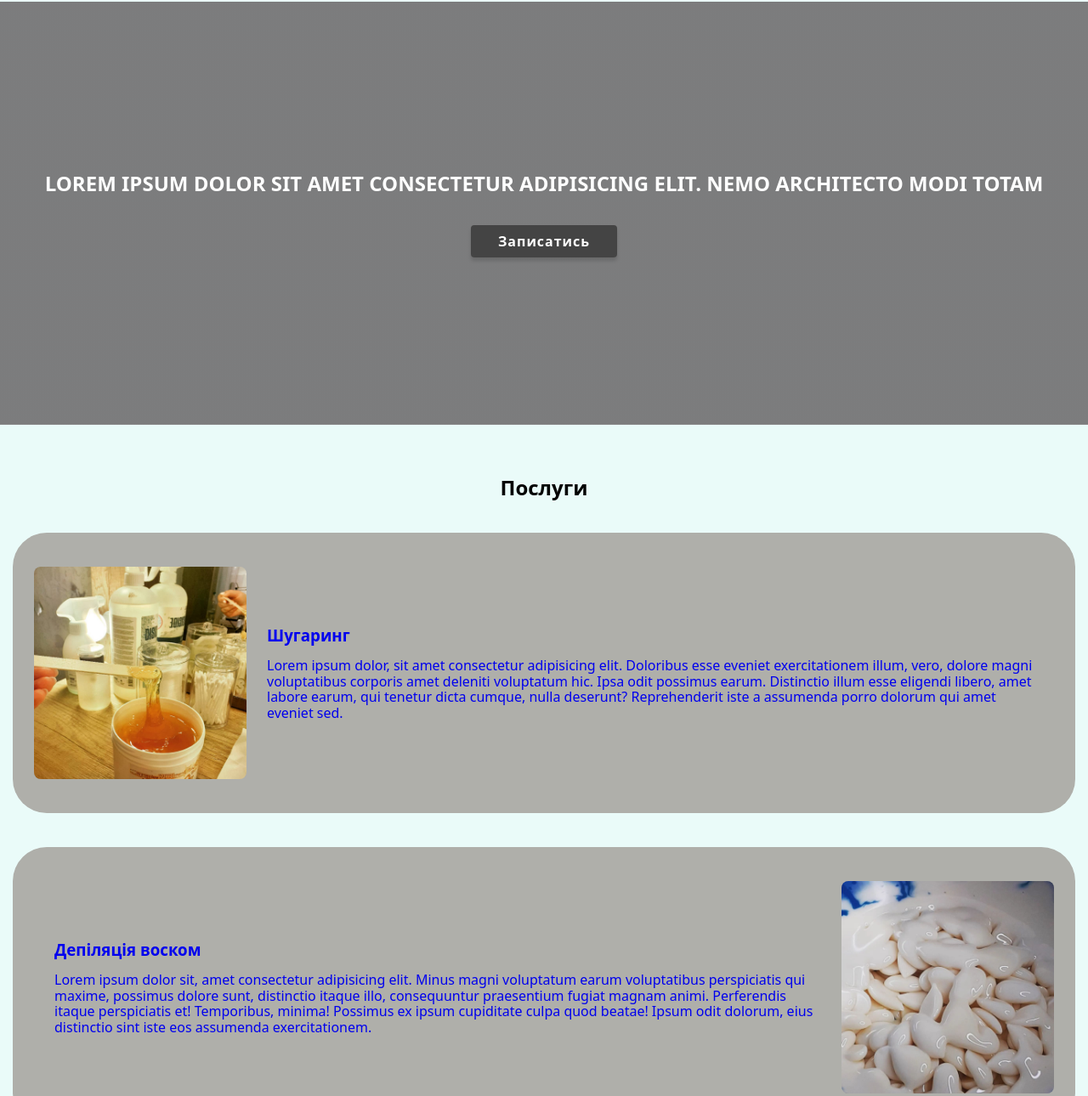
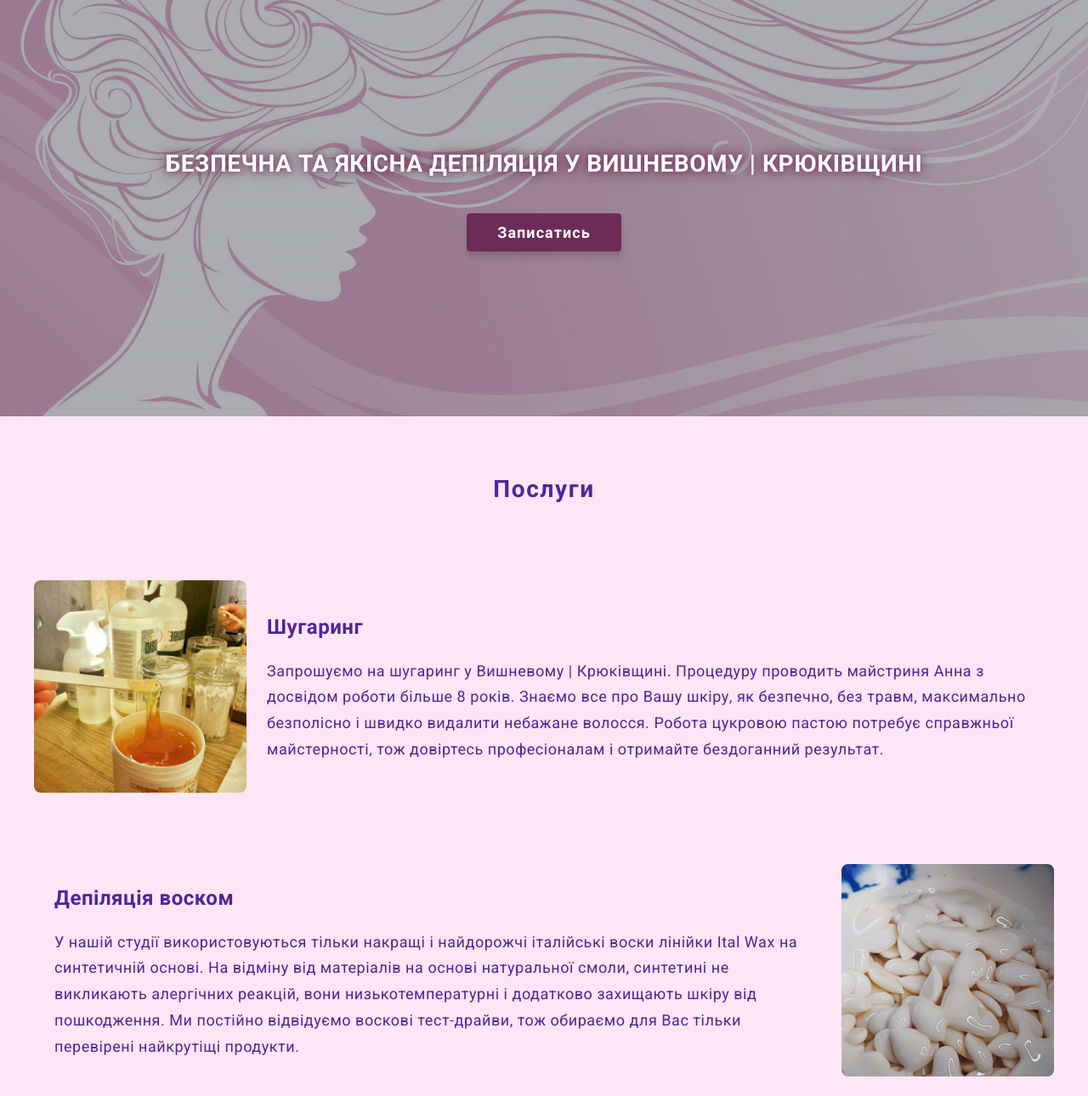
Before and after one commit to Anna-Chumakova/depilyaciya-kryukivshhina-vishneve, a plain HTML site: page index.html in a window 1280 px wide. Shown: the part 131-1421 px from the top of the page at 85% size. Drawn offline with nearby package versions, Linux system fonts and the light colour scheme.

Commit message:
styles logo section

```diff
--- a/index.html
+++ b/index.html
@@ -6,67 +6,65 @@
     <title>Шугаринг та депіляція воском у Крюківщині та Вишневому 0933262680</title>
     <link rel="stylesheet" href="https://cdnjs.cloudflare.com/ajax/libs/modern-normalize/1.0.0/modern-normalize.min.css" />
     <link rel="stylesheet" href="./styles/styles.css">
+    <link rel="preconnect" href="https://fonts.googleapis.com">
+    <link rel="preconnect" href="https://fonts.gstatic.com" crossorigin>
+    <link href="https://fonts.googleapis.com/css2?family=Roboto:wght@400;700&display=swap" rel="stylesheet">
 </head>
 <body>
     <header>
        <div class="header-box container">
-        <a href=""><img src="./img/logoSuga.jpg" alt="волосок" width="100px" height="100px" class="logo-img"></a>
+        <a href=""><img src="./img/DepilRoomLogo.png" alt="logo" width="230" height="60" class="logo-img"></a>
         <ul class="nav-list list">
-            <li class="nav-list__item"><a href="#poslugi">Послуги</a></li>
-            <li class="nav-list__item"><a href="#perevagi">Переваги</a></li>
-            <li class="nav-list__item"><a href="#price">Прайс</a></li>
-            <li class="nav-list__item"><a href="#location">Локація</a></li>
+            <li class="nav-list__item"><a href="#poslugi" class="nav-list-link">Послуги</a></li>
+            <li class="nav-list__item"><a href="#perevagi" class="nav-list-link">Переваги</a></li>
+            <li class="nav-list__item"><a href="#price" class="nav-list-link">Прайс</a></li>
+            <li class="nav-list__item"><a href="#location" class="nav-list-link">Локація</a></li>
         </ul>
-        <a href="tel:+380933262680" class="contacts link">+38 (093) 326 26 80</a>
+        <div class="contacts-box">
+            <a href="tel:+380933262680" class="contacts link">+38 (093) 326 26 80</a>
+            <a href="https://www.instagram.com/anna_sugaringg.top/" class="contacts link">anna_sugaringg.top</a>
+        </div>
        </div>
     </header>
     <main>
         <section class="hero">
-            <h1 class="hero-title box-title">Lorem ipsum dolor sit amet consectetur adipisicing elit. Nemo architecto modi totam
+            <h1 class="hero-title box-title">Безпечна та якісна депіляція у Вишневому | Крюківщині
             </h1>
             <div class="box-btn">
                 <a href="tel:+380933262680" class="btn btn-hero">Записатись</a>
             </div>
+            <div>
+            </div>
         </section>
-        <section class="services">
+        <section class="services pink">
             <h2 id="services" class="section-title">Послуги</h2>
             <div class="serv-box container">
                 <div class="serv-bgr">
-                    <a href="tel:+380933262680" class="serv-card ">
-                        <img src="./img/218960322_1188173105018391_1929783484402695741_n.jpg" alt="sugaring" width="250px"
-                            height="250px" class="serv-img">
+                    <div class="serv-card" >
+                        <a href="tel:+380933262680" >
+                            <img src="./img/218960322_1188173105018391_1929783484402695741_n.jpg" alt="sugaring" width="250px" height="250px"
+                                class="serv-img">
+                        </a>
                         <div class="card-info">
                             <h3 class="card-title">Шугаринг</h3>
                             <p class="card-text">
-                                Lorem ipsum dolor, sit amet consectetur adipisicing elit. Doloribus esse eveniet exercitationem
-                                illum, vero, dolore
-                                magni voluptatibus corporis amet deleniti voluptatum hic. Ipsa odit possimus earum. Distinctio
-                                illum esse eligendi
-                                libero, amet labore earum, qui tenetur dicta cumque, nulla deserunt? Reprehenderit iste a
-                                assumenda porro dolorum
-                                qui amet eveniet sed.
+                                Запрошуємо на шугаринг у Вишневому | Крюківщині. Процедуру проводить майстриня Анна з досвідом роботи більше 8 років. Знаємо все про Вашу шкіру, як безпечно, без травм, максимально безполісно і швидко  видалити небажане волосся. Робота цукровою пастою потребує справжньої майстерності, тож довіртесь професіоналам і отримайте бездоганний результат.
                             </p>
                         </div>
-                    </a>
+                    </div>
                 </div>
                 <div class="serv-bgr">
-                    <a href="tel:+380933262680" class="serv-card reverse">
-                        <img src="./img/vosk.jpeg" alt="vosk" width="250px" height="250px" class="serv-img">
+                    <div class="serv-card reverse">
+                        <a href="tel:+380933262680" >
+                            <img src="./img/vosk.jpeg" alt="vosk" width="250px" height="250px" class="serv-img">
+                        </a>
                         <div class="card-info">
                             <h3 class="card-title">Депіляція воском</h3>
                             <p class="card-text">
-                                Lorem ipsum dolor sit, amet consectetur adipisicing elit. Minus magni voluptatum earum
-                                voluptatibus perspiciatis
-                                qui
-                                maxime, possimus dolore sunt, distinctio itaque illo, consequuntur praesentium fugiat magnam
-                                animi. Perferendis
-                                itaque perspiciatis et! Temporibus, minima! Possimus ex ipsum cupiditate culpa quod beatae!
-                                Ipsum odit dolorum,
-                                eius
-                                distinctio sint iste eos assumenda exercitationem.
+                                У нашій студії використовуються тільки накращі і найдорожчі італійські воски лінійки Ital Wax на синтетичній основі. На відміну від матеріалів на основі натуральної смоли, синтетині не викликають алергічних реакцій, вони низькотемпературні і додатково захищають шкіру від пошкодження. Ми постійно відвідуємо воскові тест-драйви, тож обираємо для Вас тільки перевірені найкрутіщі продукти.
                             </p>
                         </div>
-                    </a>
+                    </div>
                 </div>
             </div>
         </section>
@@ -103,7 +101,7 @@
                 </div>
             </div>
         </section>
-        <section class="price">
+        <section class="price pink">
             <div class="container">
                 <h2 id="price" class="section-title">Прайс</h2>
                 <div class="tbl-box">
@@ -245,7 +243,7 @@
     <footer class="footer">
         <div class="container footer-box">
             <div>
-                <a href=""><img src="./img/logoSuga.jpg" alt="логотип" width="100px" height="100px" class="logo-img"></a>
+                <a href=""><img src="./img/DepilRoomLogo.png" alt="логотип" width="230px" height="60px" class="logo-img"></a>
                 <a href="https://maps.app.goo.gl/WoSdSggEEYpamBss6" class="footer-adress">м. Вишневе, вул. Молодіжна, 16 | ЖК Dobre
                     Misto</a>
             </div>
--- a/styles/styles.css
+++ b/styles/styles.css
@@ -32,7 +32,13 @@ ul {
     padding: 0;
 }
 body{
-    background-color: #cbf5f263;
+    font-family: Roboto, sans-serif;
+        font-weight: 400;
+        font-size: 18px;
+        line-height: 1.71;
+        letter-spacing: 0.03em;
+    color: #512499;
+    background-color: #fff;
 }
 
 .container {
@@ -44,8 +50,6 @@ body{
 }
 
 .logo-img{
-    background-image: linear-gradient(to right, rgba(47, 48, 58, 0.4), rgba(47, 48, 58, 0.4)),url(../img/logoSuga.jpg);
-    border-radius: 50%;
     margin: 15px;
 }
 
@@ -53,13 +57,20 @@ body{
     display: flex;
     align-items: center;
 
-
 }
 
 .contacts{
+    font-size: 18px;
+    color: #512499;
     display: block;
+}
+
+.contacts:hover,
+.contacts:focus{
+    color: #f043b6;
+}
+.contacts-box{
     margin-left: auto;
-
 }
 
 .nav-list{
@@ -70,14 +81,21 @@ body{
 
 .nav-list__item{
     margin-right: 50px;
+    font-size: 24px;
+    color: #512499;
 }
 
 .nav-list__item:last-child{
     margin-right: 0px;
 }
 
+.nav-list-link:hover,
+.nav-list-link:focus{
+    color: #f043b6;
+}
+
 .hero {
-    background-image: linear-gradient(to right, rgba(47, 48, 58, 0.4), rgba(47, 48, 58, 0.4));
+    background-image: linear-gradient(to right, rgba(47, 48, 58, 0.4), rgba(47, 48, 58, 0.4)), url(../img/hero\ \(1\).jpg);
     background-color: #afafaa;
     background-repeat: no-repeat;
     background-position: center;
@@ -90,7 +108,19 @@ body{
     margin-right: auto;
 }
 .hero-title {
+    font-size: 28px;
+    font-weight: 700;
     text-transform: uppercase;
+/* text-shadow:
+        0 0 5px #f043b670,
+        0 0 10px #f043b670,
+        0 0 15px #f043b670,
+        0 0 20px #f043b670; */
+        text-shadow:
+                0 0 5px #6d2c5770,
+                0 0 10px #6d2c5770,
+                0 0 15px #6d2c5770,
+                0 0 20px #6d2c5770;
     color: #ffffff;
     margin-top: 0;
     margin-bottom: 40px;
@@ -99,21 +129,26 @@ body{
  .btn {
      font-family: inherit;
      font-weight: 700;
-     font-size: 16px;
+     font-size: 18px;
      line-height: 1.87;
      align-items: center;
      text-align: center;
      letter-spacing: 0.06em;
      color: #ffffff;
-     background-color: #444;
-     box-shadow: 0px 4px 4px rgba(0, 0, 0, 0.15);
+     background-color: #6d2c57;
+     box-shadow: 0px 6px 6px rgba(0, 0, 0.15, 0.15);
      border-radius: 4px;
      cursor: pointer;
      border: transparent;
  }
 
  .btn-hero {
-    padding: 8px 32px;
+    padding: 12px 36px;
+ }
+
+ .btn:hover,
+ .btn:focus{
+    background-color: #f043b6;
  }
 
  .box-title {
@@ -146,17 +181,21 @@ body{
  .services {
     padding:60px 0px 0px 0px;
  }
-
+.pink{
+    background-color: #f043b622;
+}
  .section-title {
+    font-family: inherit;
+    font-size: 28px;
+    line-height: 1.87;
+    letter-spacing: 0.06em;
     text-align: center;
     margin-bottom: 40px;
  }
 
 .serv-bgr{
-    background-color: #afafaa;
+
     padding: 40px 25px;
-    border-radius: 40px;
-    margin-bottom: 40px;
 }
 
 .serv-bgr:last-child{
@@ -177,7 +216,9 @@ body{
  }
 
  .card-title{
-margin-bottom: 16px;
+    font-family: inherit;
+    font-size: 24px;
+    margin-bottom: 16px;
  }
 
  .card-info{
@@ -187,7 +228,7 @@ margin-bottom: 16px;
  .benefits-box{
     display: flex;
     flex-wrap: wrap;
-
+    margin-bottom: 100px;
  }
 
  .benefits-item{
```
Also changed, not shown: img/DepilRoomLogo.png (added), img/hero (1).jpg (added).
